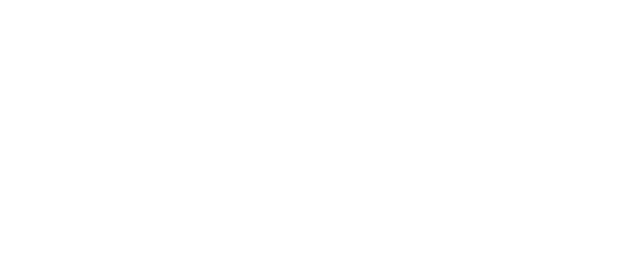
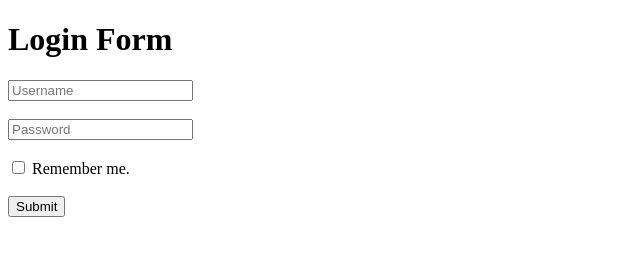
Before and after one commit to acciojob/remember-me-login-form-Jpfpp12, a website: page main.html in a window 1280 px wide. Shown: the whole page, without its empty margins (0-640 px from the left). Drawn offline with Linux system fonts and the light colour scheme.

Commit message:
created a submission

```diff
--- a/main.html
+++ b/main.html
@@ -8,6 +8,40 @@
 
 <body>
 	<!-- the entire body must be written by student -->
+	<h1>
+		Login Form
+	</h1>
+	<form method="POST" action="/submit-form">
+  <input
+    type="text"
+    placeholder="Username"
+    id="username"
+    name="username"
+  ><br><br>
+
+  <input
+    type="password"
+    placeholder="Password"
+    id="password"
+    name="password"
+  ><br><br>
+
+  <label for="checkbox">
+    <input
+      type="checkbox"
+      id="checkbox"
+      name="remember"
+    >
+    Remember me.
+  </label><br><br>
+
+  <input
+    type="submit"
+    id="submit"
+    value="Submit"
+  >
+</form>
+
     <script type="text/javascript" src="./script.js">
 </script>
 
--- a/script.js
+++ b/script.js
@@ -1 +1,11 @@
 //your JS code here. If required.
+let click = document.getElementById("submit")
+const checkbox = document.getElementById("checkbox")
+const username= document.getElementById("username")
+const password =document.getElementById("password")
+click.addEventListener("click",()=>{
+	alert("Logged in as " ,username)
+})
+if(checkbox.checked){
+	localStorage.setItem("username",username)
+}
```
